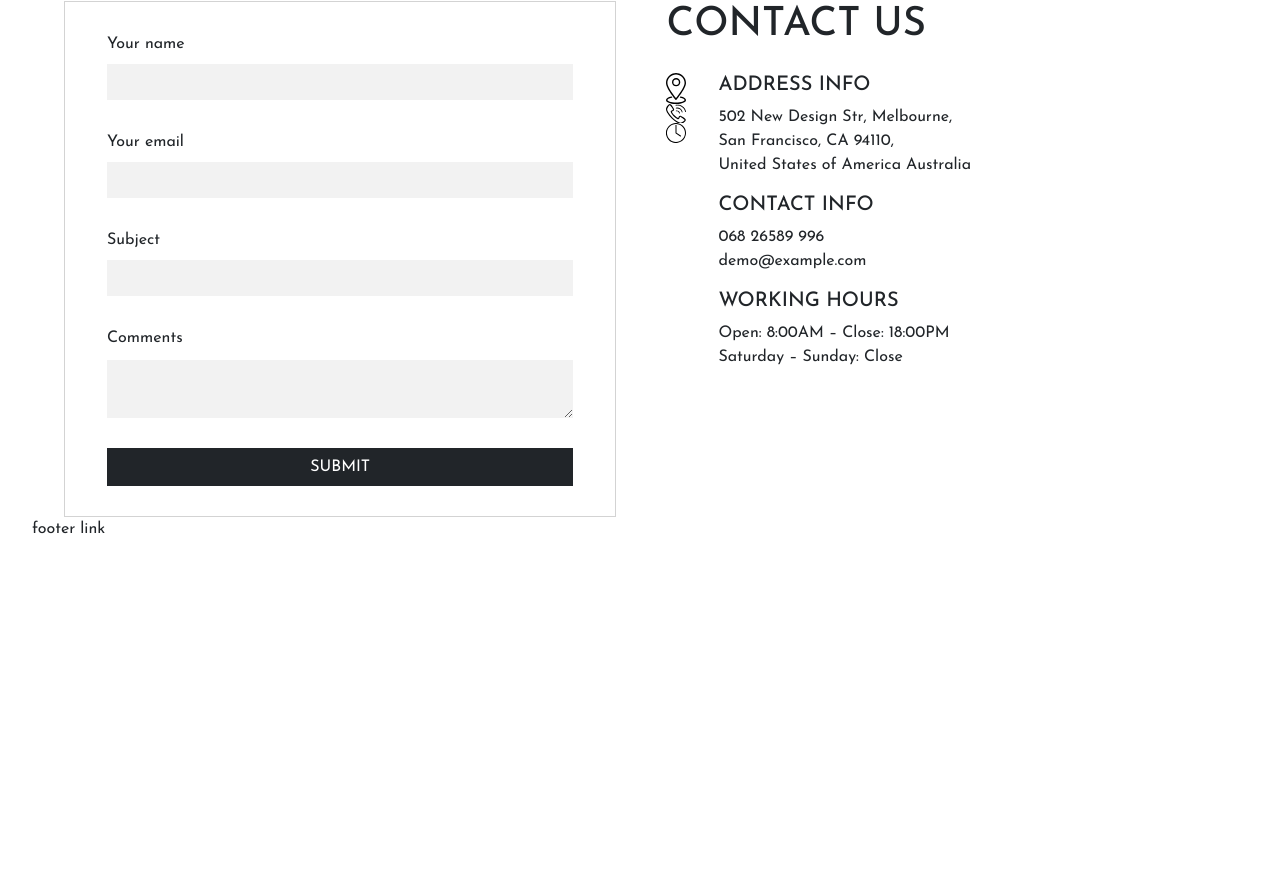
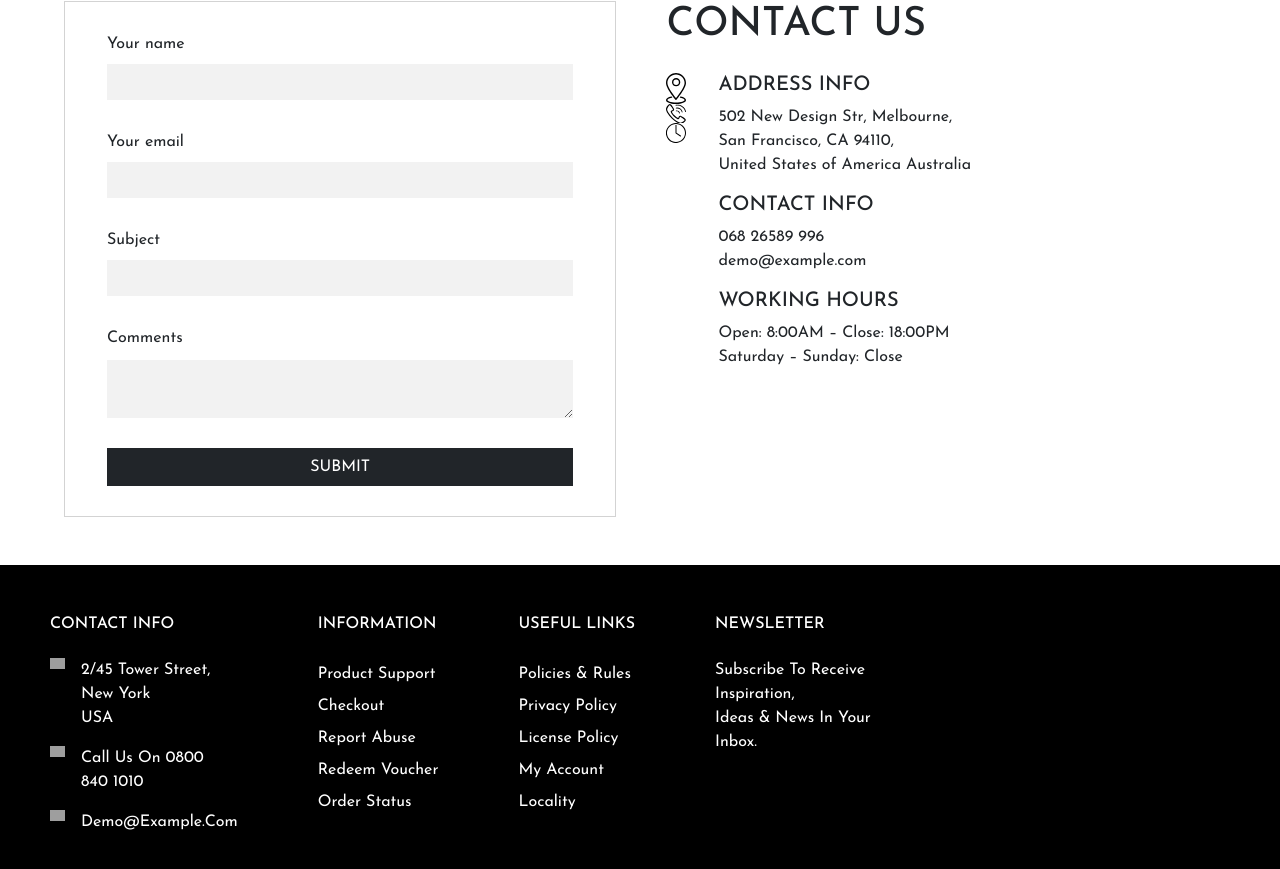
Before and after one commit to MattiaMessana/proj-html-vuejs, a Vue app: page /contacts in a window 1280 px wide. Shown: the part 689-1558 px from the top of the page. Before the commit the page ends 1246 px from the top, so only its background shows below. Built offline with nearby package versions, Linux system fonts and the light colour scheme; grey boxes are pictures that could not be loaded.

Commit message:
info footer

```diff
--- a/src/components/MyFooter.vue
+++ b/src/components/MyFooter.vue
@@ -2,21 +2,131 @@
 export default {
     data() {
         return {
+            info: [
+                {
+                    title: "CONTACT INFO",
+                    image: "https://wp.themedemo.org/WP02/WP031/wp-content/uploads/2022/08/footer-location-dot-solid.svg",
+                    row1: "2/45 Tower Street,",
+                    row2: "New York",
+                    row3: "USA",
+                    image2: "https://wp.themedemo.org/WP02/WP031/wp-content/uploads/2022/08/footer-phone-solid.svg",
+                    row4: "Call Us On 0800",
+                    row5: "840 1010",
+                    image3: "https://wp.themedemo.org/WP02/WP031/wp-content/uploads/2022/08/footer-envelope-soli.svg",
+                    row6: "Demo@Example.Com"
+                },
+            ],
+            information: [
+                {
+                    row: "Product Support",
+                },
+                {
+                    row: "Checkout",
+                },
+                {
+                    row: "Report Abuse",
+                },
+                {
+                    row: "Redeem Voucher",
+                },
+                {
+                    row: "Order Status",
+                },
+            ],
+            links: [
+                {
+                    row: "Policies & Rules",
+                },
+                {
+                    row: "Privacy Policy",
+                },
+                {
+                    row: "License Policy",
+                },
+                {
+                    row: "My Account",
+                },
+                {
+                    row: "Locality",
+                },
+            ],
+            newsletter: [
+                {
+                    row: "Subscribe To Receive",
+                },
+                {
+                    row: "Inspiration,",
+                },
+                {
+                    row: "Ideas & News In Your",
+                },
+                {
+                    row: "Inbox.",
+                },
+            ],
+        }
+    },
+    methods: {
 
-            }
     }
 }
 </script>
 
 <template>
+    <div class="d-flex gap-5 text-white container-footer">
+        <div v-for="item in info">
+            <h6 class="mb-4">{{ item.title }}</h6>
+            <div class="d-flex align-items-start gap-3">
+                <img decoding="async" class="wp-image-9059" :src="item.image" alt="">
+                <p>{{ item.row1 }} <br>
+                    {{ item.row2 }} <br>
+                    {{ item.row3 }}
+                </p>
+            </div>
+            <div class="d-flex align-items-start gap-3">
+                <img decoding="async" class="wp-image-9060" :src="item.image2" alt="">
+                <p>{{ item.row4 }} <br>
+                    {{ item.row5 }}
+                </p>
+            </div>
+            <div class="d-flex align-items-start gap-3">
+                <img decoding="async" class="wp-image-9060" :src="item.image3" alt="">
+                <p>{{ item.row6 }}
+                </p>
+            </div>
+        </div>
 
         <ul>
-    <li> footer link </li>
+            <h6 class="mb-4">INFORMATION</h6>
+            <li class="lh-lg" v-for="item in information">
+                {{ item.row }}
+            </li>
         </ul>
+
+        <ul>
+            <h6 class="mb-4">USEFUL LINKS</h6>
+            <li class="lh-lg" v-for="item in links">
+                {{ item.row }}
+            </li>
+        </ul>
+
+        <ul>
+            <h6 class="mb-4">NEWSLETTER</h6>
+            <li class="lh-base" v-for="item in newsletter">
+                {{ item.row }}
+            </li>
+        </ul>
+    </div>
 
 </template>
 
 <style scoped lang="scss">
+.container-footer {
+    padding: 50px;
+    background-color: black;
 
-
+    img {
+        width: 15px;
+    }
+}
 </style>
--- a/src/pages/MyContacts.vue
+++ b/src/pages/MyContacts.vue
@@ -38,9 +38,7 @@ export default {
         };
     },
     methods: {
-        // getIconUrl(iconName) {
-        //     return new URL(`../assets/${iconName}`, import.meta.url).href;
-        // }
+
     },
 };
 </script>
@@ -62,7 +60,7 @@ export default {
         <div class="maps"></div>
     </div>
 
-    <div class="d-flex cont-valid-us">
+    <div class="d-flex cont-valid-us mb-5">
         <!-- validation -->
         <form class="row needs-validation container-validation" novalidate>
             <div class="">
```
Lines whose indentation alone changed are shown as unchanged.
